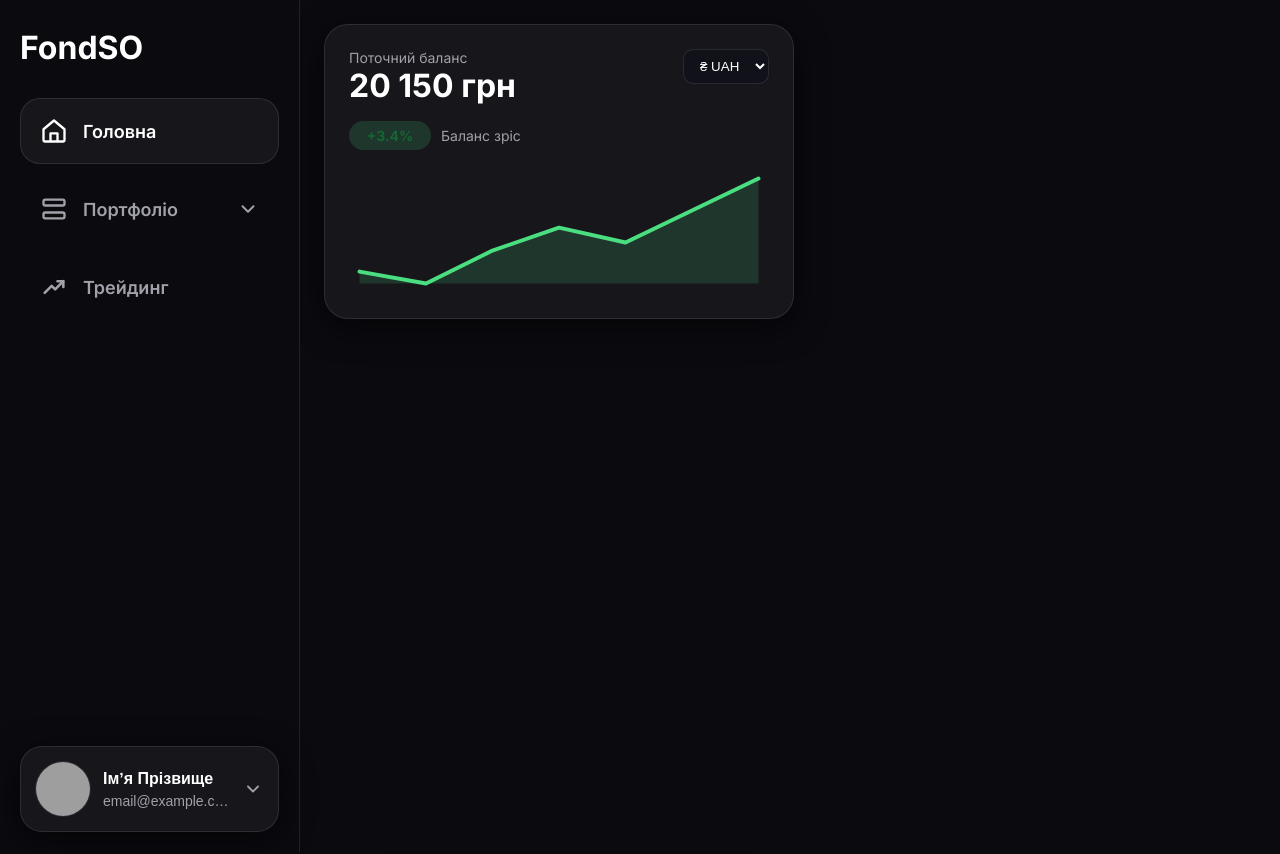
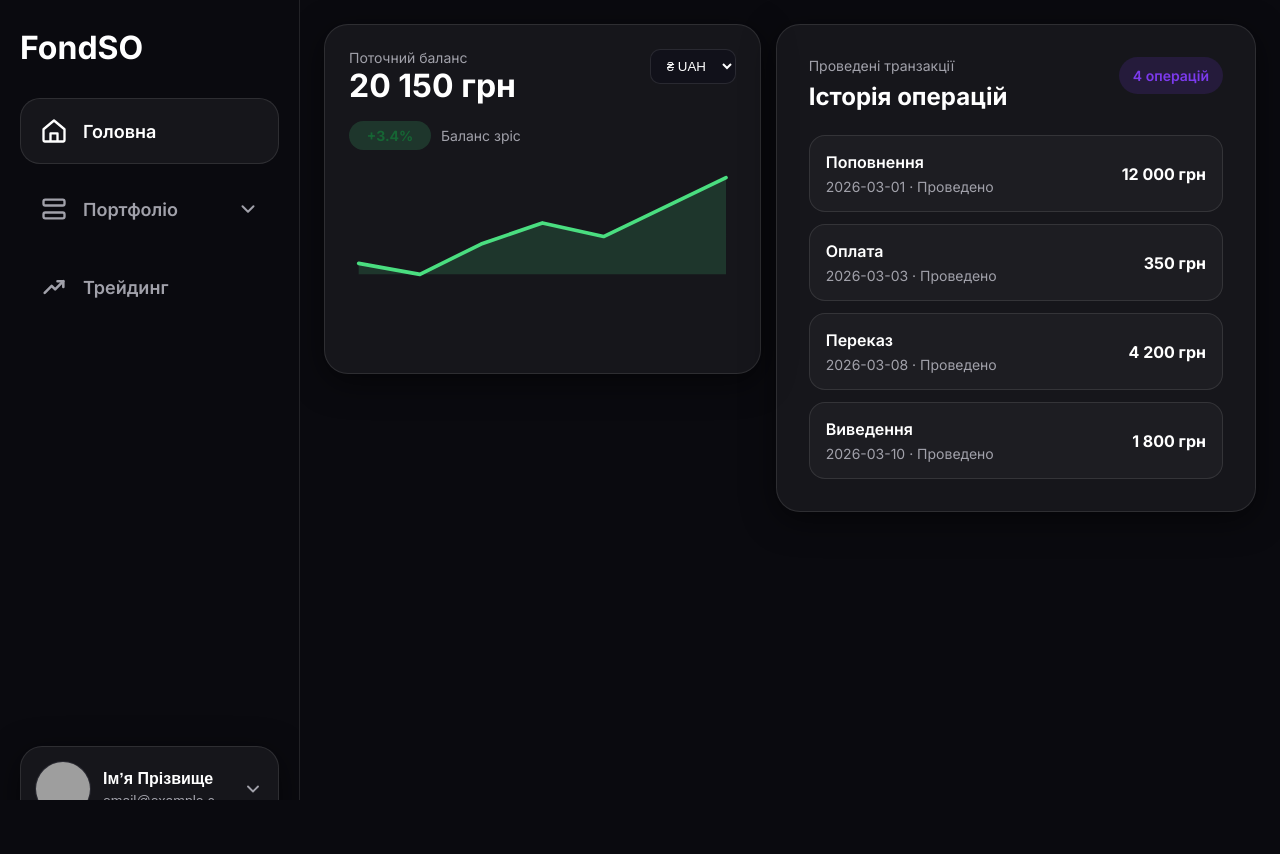
Before and after one commit to sstavh/FondSO, a Nuxt app: page / in a window 1280 px wide. Shown: the top 854 px of the page. After the commit the page ends 800 px from the top, so only its background shows below. Built offline with nearby package versions, Linux system fonts and the light colour scheme; grey boxes are pictures that could not be loaded.

Commit message:
Transation Total Card

```diff
--- a/app/components/Header.vue
+++ b/app/components/Header.vue
@@ -12,10 +12,10 @@ import { userProfile } from '~/data/userProfile'
 
 type ViewKey =
   | 'home'
-  | 'portfolio-overview'
+  | 'balance'
   | 'portfolio-overview-2'
   | 'portfolio-history'
-  | 'portfolio-settings'
+  | 'agreements'
   | 'trading'
 
 const isPortfolioOpen = ref(false)
@@ -45,10 +45,10 @@ const closeAccountPopup = () => {
 const currentComponent = computed(() => {
   const map: Record<ViewKey, any> = {
     home: HomeSection,
-    'portfolio-overview': PortfolioOverview,
+    balance: PortfolioOverview,
     'portfolio-overview-2': PortfolioOverview2,
     'portfolio-history': PortfolioHistory,
-    'portfolio-settings': PortfolioSettings,
+    agreements: PortfolioSettings,
     trading: TradingSection,
   }
 
@@ -133,10 +133,10 @@ const currentComponent = computed(() => {
             <ul v-if="isPortfolioOpen" class="subnav-list">
               <li
                 class="subnav-item"
-                :class="{ active: activeView === 'portfolio-overview' }"
-                @click="selectView('portfolio-overview')"
+                :class="{ active: activeView === 'balance' }"
+                @click="selectView('balance')"
               >
-                Огляд
+                Баланс
               </li>
 
               <li
@@ -157,10 +157,10 @@ const currentComponent = computed(() => {
 
               <li
                 class="subnav-item"
-                :class="{ active: activeView === 'portfolio-settings' }"
-                @click="selectView('portfolio-settings')"
+                :class="{ active: activeView === 'agreements' }"
+                @click="selectView('agreements')"
               >
-                Налаштування
+                Огуди
               </li>
             </ul>
 
@@ -243,20 +243,24 @@ const currentComponent = computed(() => {
 
 <style scoped>
 .layout-shell {
-  min-height: 100vh;
+  height: 100vh;
   display: grid;
   grid-template-columns: 300px 1fr;
   background: var(--bg-main);
+  overflow: hidden;
 }
 
 .sidebar {
-  min-height: 100vh;
+  height: 100vh;
+  position: sticky;
+  top: 0;
   border-right: 1px solid var(--glass-border);
   background: var(--bg-main);
+  overflow: hidden;
 }
 
 .sidebar-inner {
-  min-height: 100vh;
+  height: 100vh;
   padding: 32px 20px 20px;
   display: flex;
   flex-direction: column;
@@ -458,21 +462,31 @@ const currentComponent = computed(() => {
 
 .content-section {
   min-width: 0;
+  height: 100vh;
   padding: 24px;
+  overflow-y: auto;
   overflow-x: hidden;
 }
 
 @media (max-width: 900px) {
   .layout-shell {
     grid-template-columns: 1fr;
+    height: auto;
+    overflow: visible;
   }
 
   .sidebar {
-    min-height: auto;
+    position: relative;
+    height: auto;
   }
 
   .sidebar-inner {
-    min-height: auto;
+    height: auto;
+  }
+
+  .content-section {
+    height: auto;
+    overflow: visible;
   }
 }
 </style>
--- a/app/components/HomeSection.vue
+++ b/app/components/HomeSection.vue
@@ -1,14 +1,26 @@
 <script setup lang="ts">
 
 import BalanceCard from '~/components/UserInformationComponents/BalanceCard.vue';
+import TransactionTotalCard from './UserInformationComponents/TransactionTotalCard.vue';
 </script>
 
+
 <template>
+        <div class="tt">
+         <BalanceCard class="ttB"/>
+        <TransactionTotalCard/>
+</div>
 
-        <BalanceCard/>
 
 </template>
 
 <style scoped>
-
+.ttB{
+        width: 870px;
+        height: 300px;
+}
+.tt {
+  display: flex;
+  gap: 15px;
+}
 </style>
--- /dev/null
+++ b/app/components/UserInformationComponents/TransactionTotalCard.vue
@@ -0,0 +1,185 @@
+<script setup lang="ts">
+import { computed } from 'vue'
+import { transactionsStore } from '~/data/userProfile'
+
+const completedTransactions = computed(() =>
+  transactionsStore.filter((item) => item.status === 'completed')
+)
+
+const formatCurrency = (value: number, currency: string) => {
+  return new Intl.NumberFormat('uk-UA', {
+    style: 'currency',
+    currency,
+    maximumFractionDigits: 0,
+  }).format(value)
+}
+
+const formatType = (type: string) => {
+  const map: Record<string, string> = {
+    deposit: 'Поповнення',
+    withdrawal: 'Виведення',
+    transfer: 'Переказ',
+    payment: 'Оплата',
+  }
+
+  return map[type] || type
+}
+
+const formatStatus = (status: string) => {
+  const map: Record<string, string> = {
+    completed: 'Проведено',
+    pending: 'В обробці',
+    failed: 'Помилка',
+  }
+
+  return map[status] || status
+}
+</script>
+
+<template>
+  <section class="transactions-card">
+    <div class="transactions-card__head">
+      <div>
+        <p class="transactions-card__label">Проведені транзакції</p>
+        <h2 class="transactions-card__title">Історія операцій</h2>
+      </div>
+
+      <div class="transactions-card__count">
+        {{ completedTransactions.length }} операцій
+      </div>
+    </div>
+
+    <div v-if="completedTransactions.length" class="transactions-list">
+      <div
+        v-for="transaction in completedTransactions"
+        :key="transaction.id"
+        class="transaction-item"
+      >
+        <div class="transaction-item__left">
+          <p class="transaction-item__title">
+            {{ formatType(transaction.type) }}
+          </p>
+
+          <p class="transaction-item__meta">
+            {{ transaction.date }} · {{ formatStatus(transaction.status) }}
+          </p>
+        </div>
+
+        <div class="transaction-item__right">
+          {{ formatCurrency(transaction.amount, transaction.currency) }}
+        </div>
+      </div>
+    </div>
+
+    <div v-else class="transactions-empty">
+      Транзакцій поки немає
+    </div>
+  </section>
+</template>
+
+<style scoped>
+.transactions-card {
+  width: 100%;
+  padding: var(--space-xl);
+  border-radius: var(--radius-lg);
+  border: 1px solid var(--glass-border);
+  background: var(--glass-bg);
+  box-shadow: var(--shadow-glass);
+}
+
+.transactions-card__head {
+  display: flex;
+  align-items: flex-start;
+  justify-content: space-between;
+  gap: var(--space-md);
+  margin-bottom: var(--space-lg);
+}
+
+.transactions-card__label {
+  margin: 0 0 8px;
+  color: var(--text-secondary);
+  font-size: var(--text-sm);
+}
+
+.transactions-card__title {
+  margin: 0;
+  color: var(--text-primary);
+  font-size: var(--text-xl);
+  font-weight: var(--font-bold);
+}
+
+.transactions-card__count {
+  padding: 10px 14px;
+  border-radius: 999px;
+  background: var(--accent-light);
+  color: var(--accent);
+  font-size: var(--text-sm);
+  font-weight: var(--font-semibold);
+  white-space: nowrap;
+}
+
+.transactions-list {
+  display: flex;
+  flex-direction: column;
+  gap: 12px;
+}
+
+.transaction-item {
+  display: flex;
+  align-items: center;
+  justify-content: space-between;
+  gap: var(--space-md);
+  padding: 16px;
+  border-radius: var(--radius-md);
+  border: 1px solid var(--glass-border);
+  background: rgba(255, 255, 255, 0.03);
+}
+
+.transaction-item__left {
+  min-width: 0;
+}
+
+.transaction-item__title {
+  margin: 0 0 6px;
+  color: var(--text-primary);
+  font-size: var(--text-base);
+  font-weight: var(--font-semibold);
+}
+
+.transaction-item__meta {
+  margin: 0;
+  color: var(--text-secondary);
+  font-size: var(--text-sm);
+}
+
+.transaction-item__right {
+  color: var(--text-primary);
+  font-size: var(--text-base);
+  font-weight: var(--font-bold);
+  white-space: nowrap;
+}
+
+.transactions-empty {
+  padding: 20px;
+  border-radius: var(--radius-md);
+  border: 1px solid var(--glass-border);
+  text-align: center;
+  color: var(--text-secondary);
+  background: rgba(255, 255, 255, 0.03);
+}
+
+@media (max-width: 700px) {
+  .transactions-card__head {
+    flex-direction: column;
+  }
+
+  .transaction-item {
+    flex-direction: column;
+    align-items: flex-start;
+  }
+
+  .transaction-item__right {
+    white-space: normal;
+  }
+}
+</style>
--- a/app/data/userProfile.ts
+++ b/app/data/userProfile.ts
@@ -1,6 +1,8 @@
 import { reactive } from 'vue'
 
 export type Currency = 'UAH' | 'USD' | 'EUR' | 'PLN'
+export type TransactionStatus = 'completed' | 'pending' | 'failed'
+export type TransactionType = 'deposit' | 'withdrawal' | 'transfer' | 'payment'
 
 export interface UserProfile {
   firstName: string
@@ -25,9 +27,19 @@ export interface BalanceState {
   history: BalanceHistoryItem[]
 }
 
+export interface TransactionItem {
+  id: number
+  type: TransactionType
+  amount: number
+  currency: Currency
+  date: string
+  status: TransactionStatus
+}
+
 export const mainStore = reactive<{
   userProfile: UserProfile
   balanceStore: BalanceState
+  transactionsStore: TransactionItem[]
 }>({
   userProfile: {
     firstName: '',
@@ -54,7 +66,59 @@ export const mainStore = reactive<{
       { date: '30.03', value: 20150 },
     ],
   },
+
+  transactionsStore: [
+    {
+      id: 1,
+      type: 'deposit',
+      amount: 12000,
+      currency: 'UAH',
+      date: '2026-03-01',
+      status: 'completed',
+    },
+    {
+      id: 2,
+      type: 'payment',
+      amount: 350,
+      currency: 'UAH',
+      date: '2026-03-03',
+      status: 'completed',
+    },
+    {
+      id: 3,
+      type: 'transfer',
+      amount: 4200,
+      currency: 'UAH',
+      date: '2026-03-08',
+      status: 'completed',
+    },
+    {
+      id: 4,
+      type: 'withdrawal',
+      amount: 1800,
+      currency: 'UAH',
+      date: '2026-03-10',
+      status: 'completed',
+    },
+    {
+      id: 5,
+      type: 'deposit',
+      amount: 5600,
+      currency: 'UAH',
+      date: '2026-03-14',
+      status: 'pending',
+    },
+    {
+      id: 6,
+      type: 'payment',
+      amount: 990,
+      currency: 'UAH',
+      date: '2026-03-18',
+      status: 'failed',
+    },
+  ],
 })
 
 export const userProfile = mainStore.userProfile
 export const balanceStore = mainStore.balanceStore
+export const transactionsStore = mainStore.transactionsStore
--- a/app/pages/index.vue
+++ b/app/pages/index.vue
@@ -1,13 +1,10 @@
 <script setup lang="ts">
 import Header from '~/components/Header.vue';
-import BalanceCard from '~/components/UserInformationComponents/BalanceCard.vue';
+
 </script>
 
 <template>
     <Header/>
-    <main class="contaoner">
-        <BalanceCard/>
-    </main>
 </template>
 
 <style scoped>
```
